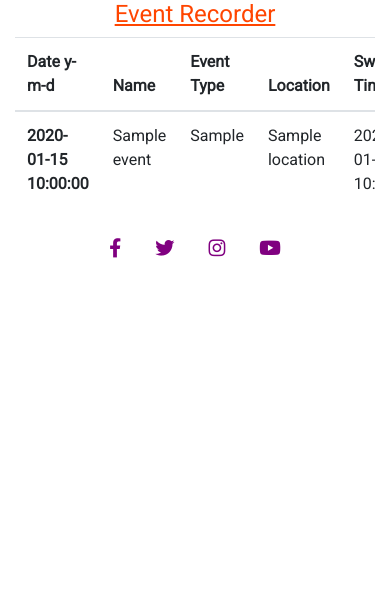
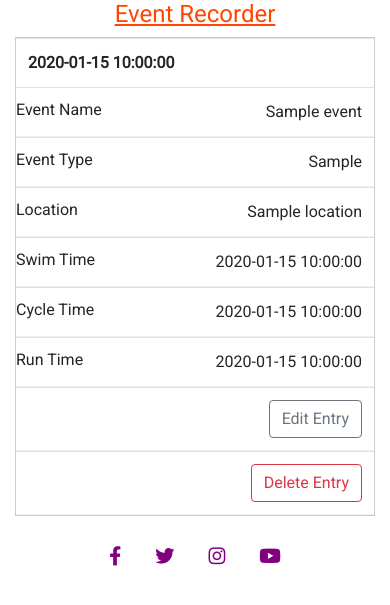
Before and after one commit to johnj974/triathlon-checklist, a Flask app: page /event_list in a window 390 px wide. Shown: the part 56-661 px from the top of the page. Run offline with Flask 2, Linux system fonts and the light colour scheme; a database or web service that is not in the repository returns one stand-in record (values such as "Sample title"); some libraries are stand-ins or nearby versions.

Commit message:
added responsive table for event data

```diff
--- a/static/css/style.css
+++ b/static/css/style.css
@@ -126,3 +126,44 @@ label{
 #name{
     margin-top: 3%;
 }
+
+@media
+only screen and (max-width: 760px),
+(min-device-width: 768px) and (max-device-width: 1024px)  {
+	table, thead, tbody, th, td, tr {
+		display: block;
+}
+
+thead tr {
+		position: absolute;
+		top: -9999px;
+		left: -9999px;
+	}
+
+	tr { border: 1px solid #ccc; }
+
+	td {
+		border: none;
+		border-bottom: 1px solid #eee;
+		position: relative;
+		padding-left: 50%;
+        text-align: right;
+	}
+
+    td:before {
+		position: absolute;
+		top: 10px;
+		left: 0px;
+		width: 45%;
+		padding-right: 10px;
+		white-space: nowrap;
+        text-align: left;
+	}
+
+td:nth-of-type(1):before { content: "Event Name"; }
+	td:nth-of-type(2):before { content: "Event Type"; }
+	td:nth-of-type(3):before { content: "Location"; }
+	td:nth-of-type(4):before { content: "Swim Time"; }
+	td:nth-of-type(5):before { content: "Cycle Time"; }
+	td:nth-of-type(6):before { content: "Run Time"; }
+}
--- a/templates/events.html
+++ b/templates/events.html
@@ -9,7 +9,7 @@
                 <thead>
                     <tr>
                         <th scope="col">Date y-m-d</th>
-                        <th scope="col">Name</th>
+                        <th scope="col">Event Name</th>
                         <th scope="col">Event Type</th>
                         <th scope="col">Location</th>
                         <th scope="col">Swim Time</th>
```
